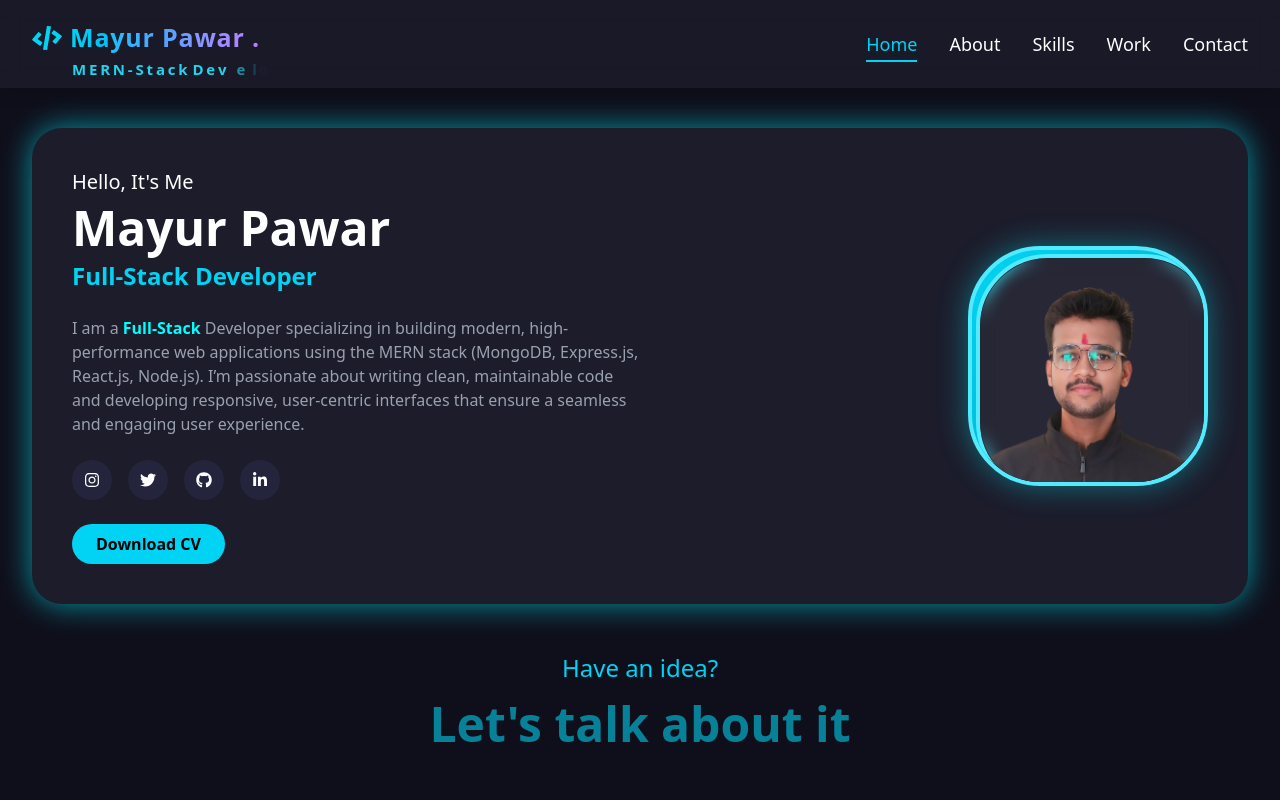
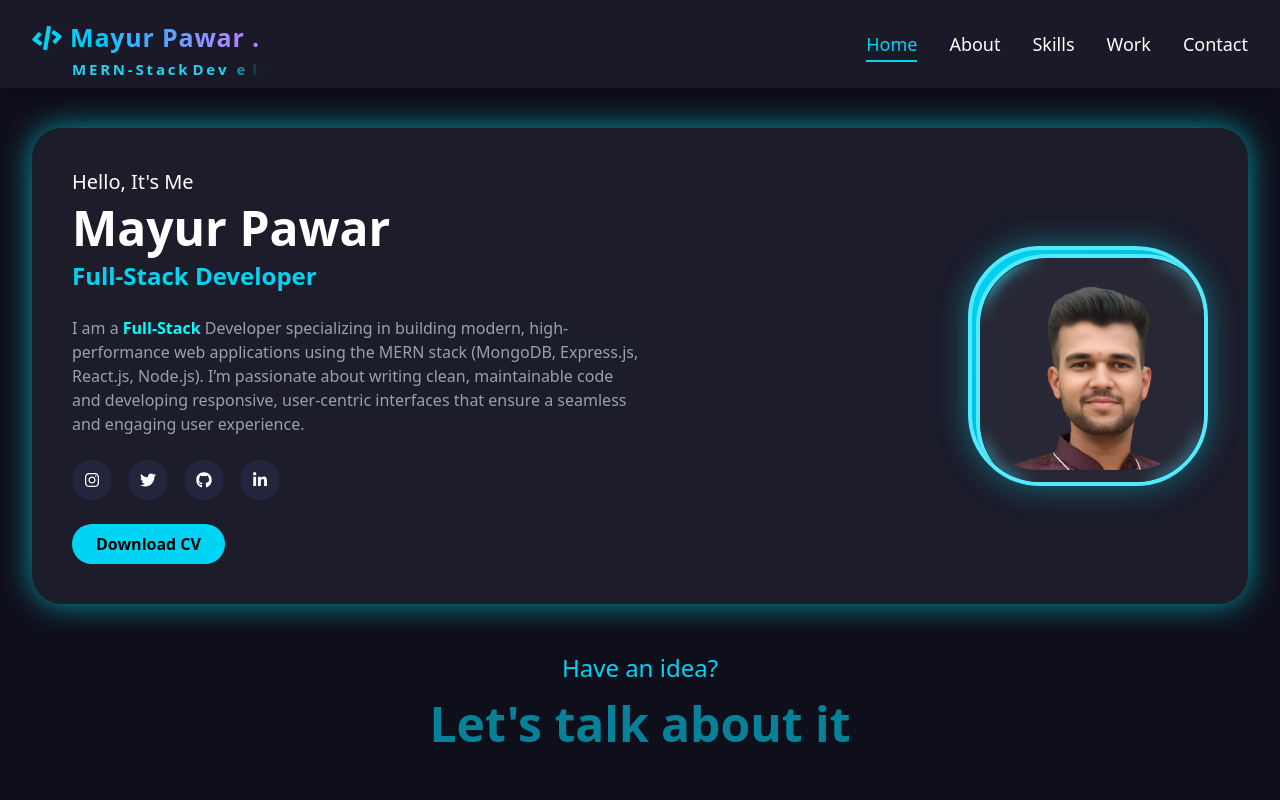
Before and after one commit to mayurpawar1907/Mayur-s-Portfolio, a React (Vite) app: page / in a window 1280 px wide. Shown: the top 800 px of the page. Built offline with nearby package versions, Linux system fonts and the light colour scheme.

Commit message:
changes in profile page

```diff
--- a/src/Components/Firstpage.jsx
+++ b/src/Components/Firstpage.jsx
@@ -169,7 +169,8 @@ function Firstpage() {
               <img
                 src={image}
                 alt="Profile"
-                className="relative z-20 w-full h-full object-cover rounded-[30%]"
+                style={{position:"relative", bottom:"20px", right:"10px"}}
+                className="relative z-10 w-full h-full object-cover rounded-[30%]"
               />
             </motion.div>
           </motion.div>
```
Also changed, not shown: src/assets/Logo.png.
